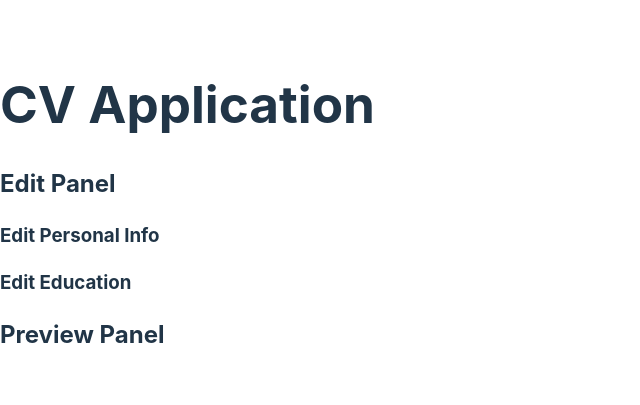
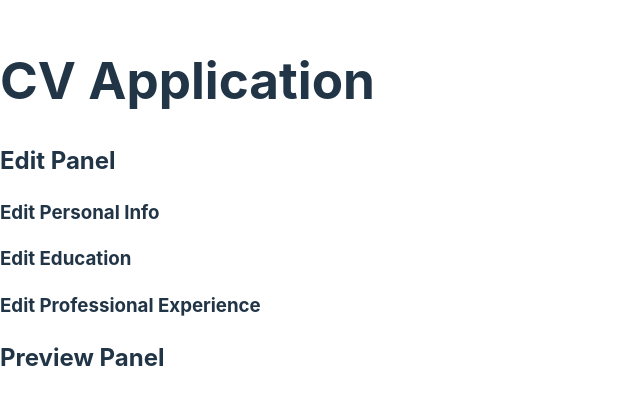
Before and after one commit to frarosset/cv-application, a React (Vite) app: page / in a window 1280 px wide. Shown: the part 193-598 px from the top of the page, without its empty margins (0-640 px from the left). Built offline with nearby package versions, Linux system fonts and the light colour scheme.

Commit message:
feat(EditProfessionalExperience): initialize EditProfessionalExperience component
The component currently just shows an h3 heading wrapped into a div..

The component is set in the EditPanel component.

```diff
--- a/src/components/EditPanel.jsx
+++ b/src/components/EditPanel.jsx
@@ -1,5 +1,6 @@
 import EditPersonalInfoPanel from "./EditPersonalInfoPanel.jsx";
 import EditEducationPanel from "./EditEducationPanel.jsx";
+import EditProfessionalExperience from "./EditProfessionalExperience.jsx";
 
 function EditPanel() {
   return (
@@ -7,6 +8,7 @@ function EditPanel() {
       <h2>Edit Panel</h2>
       <EditPersonalInfoPanel />
       <EditEducationPanel />
+      <EditProfessionalExperience />
     </div>
   );
 }
--- /dev/null
+++ b/src/components/EditProfessionalExperience.jsx
@@ -0,0 +1,9 @@
+function EditProfessionalExperience() {
+  return (
+    <div className="edit-professional-experience-panel">
+      <h3>Edit Professional Experience</h3>
+    </div>
+  );
+}
+
+export default EditProfessionalExperience;
```
